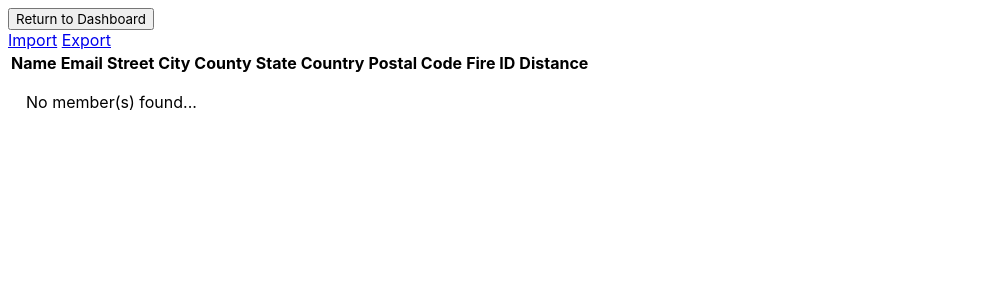
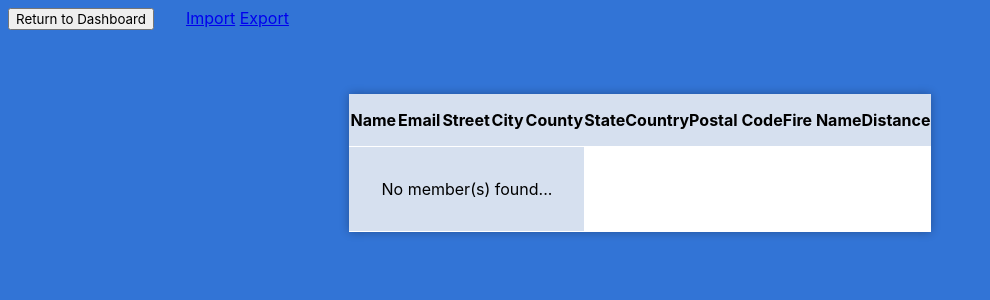
Before and after one commit to JohanneJayde/geospatial-visualization-notification-system, a PHP site: page /CSV.php in a window 1280 px wide. Shown: the top 300 px of the page, without its empty margins (0-990 px from the left). Run offline with PHP 8.4, Linux system fonts and the light colour scheme; data that the repository does not hold is empty.

Commit message:
updated report to include fire name instead of fire id

```diff
--- a/CSV.php
+++ b/CSV.php
@@ -36,12 +36,7 @@ if(!empty($_GET['status'])){
 }
 ?>
 
-<!-- Display status message -->
-<?php if(!empty($statusMsg)){ ?>
-    <div class="col-xs-12">
-        <div class="alert <?php echo $statusType; ?>"><?php echo $statusMsg; ?></div>
-    </div>
-<?php } ?>
+
 <!DOCTYPE html>
 <html lang="en">
     <head>
@@ -52,7 +47,7 @@ if(!empty($_GET['status'])){
 
     </head>
     <body>
-        <div class="row">
+            <div class="csv-nav">
             <button onclick= "location.href = 'dashboard.html'">Return to Dashboard</button
             <!-- Import & Export link -->
             <div class="col-md-12 head">
@@ -69,8 +64,16 @@ if(!empty($_GET['status'])){
                 </form>
             </div>
 
+                        <!-- Display status message -->
+            <?php if(!empty($statusMsg)){ ?>
+                <div class="col-xs-12">
+                    <div class="alert <?php echo $statusType; ?>"><?php echo $statusMsg; ?></div>
+                </div>
+            <?php } ?>
+
+            </div>
             <!-- Data list table -->
-            <table class="table table-striped table-bordered">
+            <table>
                 <thead class="thead-dark">
                 <tr>
                     <th>Name</th>
@@ -81,7 +84,7 @@ if(!empty($_GET['status'])){
                     <th>State</th>
                     <th>Country</th>
                     <th>Postal Code</th>
-                    <th>Fire ID</th>
+                    <th>Fire Name</th>
                     <th>Distance</th>
 
                 </tr>
@@ -103,7 +106,7 @@ if(!empty($_GET['status'])){
                             <td><?php echo $row['state']; ?></td>
                             <td><?php echo $row['country']; ?></td>
                             <td><?php echo $row['postalcode']; ?></td>
-                            <td><?php echo $row['fire_id']; ?></td>
+                            <td><?php echo $row['fire_name']; ?></td>
                             <td><?php echo $row['distance']; ?></td>
 
                         </tr>
@@ -112,7 +115,6 @@ if(!empty($_GET['status'])){
                 <?php } ?>
                 </tbody>
             </table>
-        </div>
     </body>
 </html>
 
--- a/css/report.css
+++ b/css/report.css
@@ -1,15 +1,41 @@
 @import url('https://fonts.googleapis.com/css2?family=Roboto:ital,wght@0,100;0,300;0,400;0,500;0,700;0,900;1,100;1,300;1,400;1,500;1,700;1,900&display=swap');
 
 *{
-  font-family: -apple-system, BlinkMacSystemFont, "segoe ui", "roboto"
+  font-family: -apple-system, BlinkMacSystemFont, "segoe ui", "roboto";
+}
+
+body{
+    background-color: #3274d6;
 }
 
 
+th{
+    padding: 1em 0em;
+}
+
+
+
+.csv-nav{
+    display: flex;
+    flex-direction: row;
+    gap: 2em;
+}
+
 tr{
-    padding: 1em 0;
+    background-color: #D6E0EF;
+    border-bottom: 1px solid white;
 }
 
 td{
-    padding: 1em;
-    text-align: left;
+    padding: 2em;
 }
+
+table{
+
+    margin: auto;
+    border-collapse: collapse;
+    background-color: white;
+    margin-top: 4em;
+    box-shadow: 0 0 9px 0 rgba(0, 0, 0, 0.3);
+
+}
--- a/php/database.php
+++ b/php/database.php
@@ -66,6 +66,7 @@
         `id` INT UNSIGNED AUTO_INCREMENT PRIMARY KEY,
         `user_id` INT UNSIGNED NOT NULL,
         `fire_id` VARCHAR(255) NOT NULL,
+        `fire_name` VARCHAR(255) NOT NULL,
         `distance` DECIMAL(8,4) UNSIGNED NOT NULL
     )";
     if($conn->query($sql) == TRUE){
--- a/php/update-affected-table.php
+++ b/php/update-affected-table.php
@@ -12,8 +12,8 @@ $conn->query($query);
 
 for ($i = 0; $i < count($data); $i++) {
     for ($j = 0; $j < count($data[$i]["distances"]); $j++){
-        $query = "INSERT INTO affected (user_id, fire_id, distance)
-        VALUES ({$data[$i]["distances"][$j]["id"]}, '{$data[$i]["wildfireIrwinID"]}', {$data[$i]["distances"][$j]["distance"]})";
+        $query = "INSERT INTO affected (user_id, fire_id, fire_name, distance)
+        VALUES ({$data[$i]["distances"][$j]["id"]}, '{$data[$i]["wildfireIrwinID"]}', '{$data[$i]["wildfireName"]}',  {$data[$i]["distances"][$j]["distance"]})";
         $result = $conn->query($query);
 
     };
```
